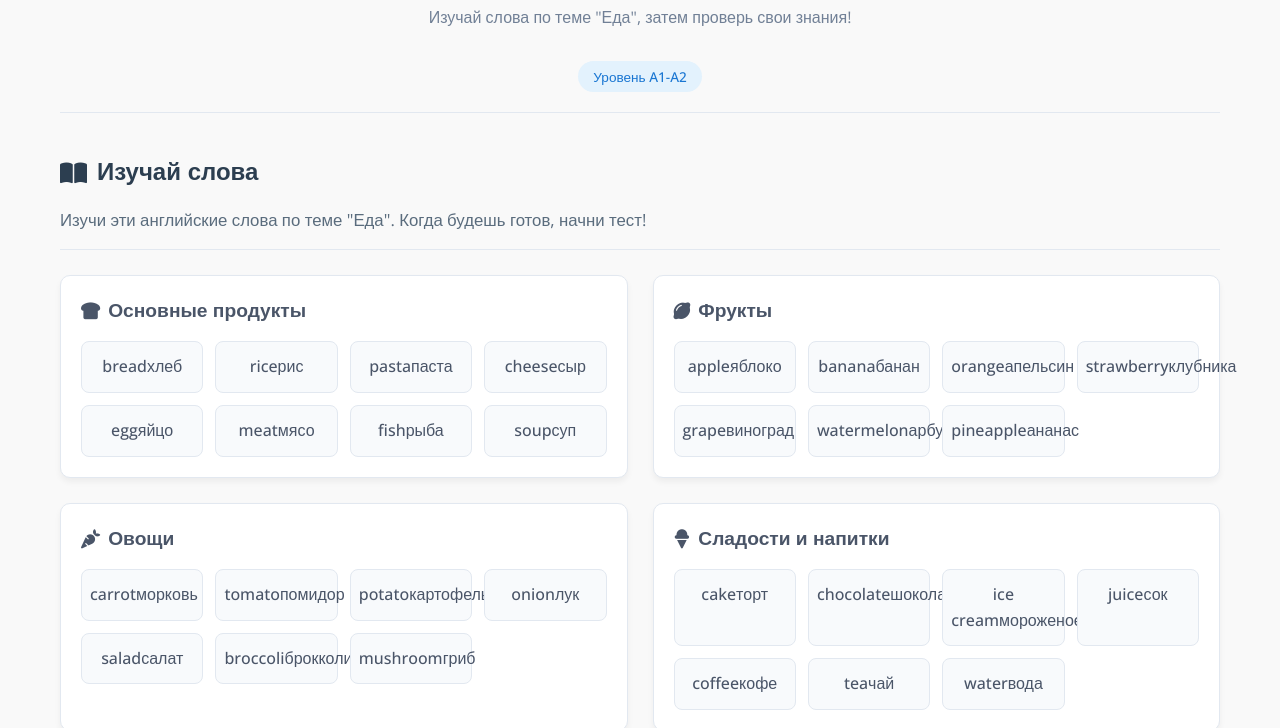
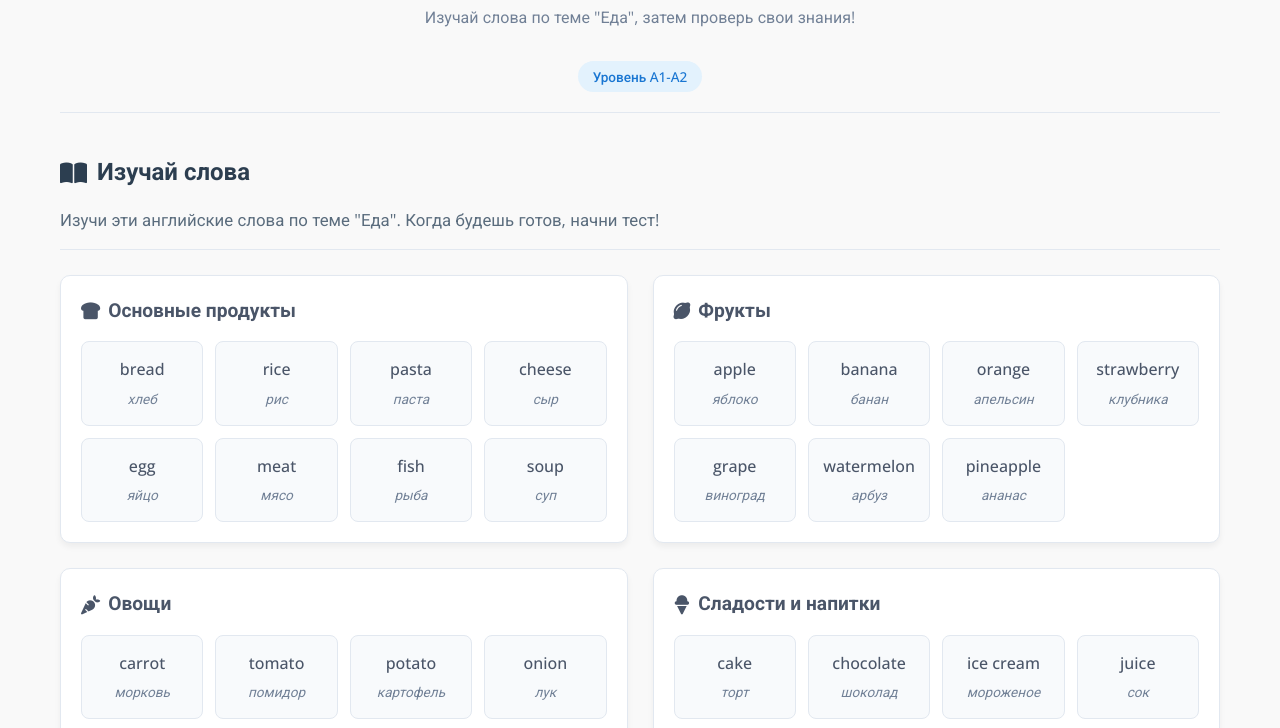
Before and after one commit to MariiaFi/english-food-vocab-quiz, a plain HTML site: page index.html in a window 1280 px wide. Shown: the part 76-804 px from the top of the page. Drawn offline with nearby package versions, Linux system fonts and the light colour scheme.

Commit message:
Update style.css

```diff
--- a/style.css
+++ b/style.css
@@ -1,4 +1,4 @@
-/* Reset and Base Styles */
+/* Сброс и базовые стили */
 * {
     margin: 0;
     padding: 0;
@@ -6,7 +6,7 @@
 }
 
 body {
-    font-family: 'Open Sans', sans-serif;
+    font-family: 'Open Sans', 'Roboto', sans-serif;
     line-height: 1.6;
     color: #333;
     background-color: #f9f9f9;
@@ -24,9 +24,9 @@ body {
     flex-direction: column;
 }
 
-/* Typography */
+/* Типография */
 h1, h2, h3 {
-    font-family: 'Poppins', sans-serif;
+    font-family: 'Roboto', sans-serif;
     font-weight: 600;
     color: #2c3e50;
     margin-bottom: 15px;
@@ -73,7 +73,7 @@ p {
     border-bottom: 1px solid #e2e8f0;
 }
 
-/* Header */
+/* Шапка */
 header {
     text-align: center;
     margin-bottom: 30px;
@@ -92,7 +92,7 @@ header {
     margin-top: 10px;
 }
 
-/* Main Content */
+/* Основной контент */
 main {
     flex: 1;
 }
@@ -108,7 +108,7 @@ main {
     opacity: 1;
 }
 
-/* Vocabulary Screen */
+/* Экран с лексикой */
 .categories-container {
     display: grid;
     grid-template-columns: 1fr;
@@ -138,7 +138,7 @@ main {
 
 .words-grid {
     display: grid;
-    grid-template-columns: repeat(auto-fill, minmax(100px, 1fr));
+    grid-template-columns: repeat(auto-fill, minmax(120px, 1fr));
     gap: 12px;
     margin-top: 15px;
 }
@@ -147,13 +147,16 @@ main {
     background-color: #f8fafc;
     border: 1px solid #e2e8f0;
     border-radius: 8px;
-    padding: 12px 8px;
+    padding: 15px 8px;
     text-align: center;
     font-weight: 500;
     color: #4a5568;
     transition: all 0.2s ease;
     cursor: default;
     user-select: none;
+    display: flex;
+    flex-direction: column;
+    gap: 5px;
 }
 
 .word-card:hover {
@@ -162,7 +165,14 @@ main {
     transform: scale(1.03);
 }
 
-/* Buttons */
+.word-card .translation {
+    font-size: 0.85rem;
+    color: #718096;
+    font-weight: normal;
+    font-style: italic;
+}
+
+/* Кнопки */
 .actions {
     display: flex;
     flex-direction: column;
@@ -181,7 +191,7 @@ main {
     padding: 15px 25px;
     border: none;
     border-radius: 8px;
-    font-family: 'Poppins', sans-serif;
+    font-family: 'Roboto', sans-serif;
     font-size: 1rem;
     font-weight: 500;
     cursor: pointer;
@@ -230,7 +240,7 @@ main {
     box-shadow: none !important;
 }
 
-/* Quiz Screen */
+/* Экран теста */
 .quiz-header {
     display: flex;
     justify-content: space-between;
@@ -336,7 +346,7 @@ main {
     justify-content: center;
 }
 
-/* Results Screen */
+/* Экран результатов */
 #results-content {
     display: flex;
     flex-direction: column;
@@ -399,7 +409,7 @@ main {
     color: #2196F3;
 }
 
-/* Footer */
+/* Подвал */
 footer {
     margin-top: 40px;
     padding-top: 20px;
@@ -422,7 +432,7 @@ footer {
     gap: 10px;
 }
 
-/* Animations */
+/* Анимации */
 @keyframes fadeIn {
     from { opacity: 0; }
     to { opacity: 1; }
@@ -438,7 +448,7 @@ footer {
     animation: pulse 0.5s ease;
 }
 
-/* Responsive adjustments */
+/* Адаптивность */
 @media (max-width: 576px) {
     .container {
         padding: 15px;
@@ -456,6 +466,10 @@ footer {
         padding: 15px;
     }
 
+    .words-grid {
+        grid-template-columns: repeat(auto-fill, minmax(100px, 1fr));
+    }
+
     .btn-primary, .btn-secondary {
         min-width: 100%;
     }
```
